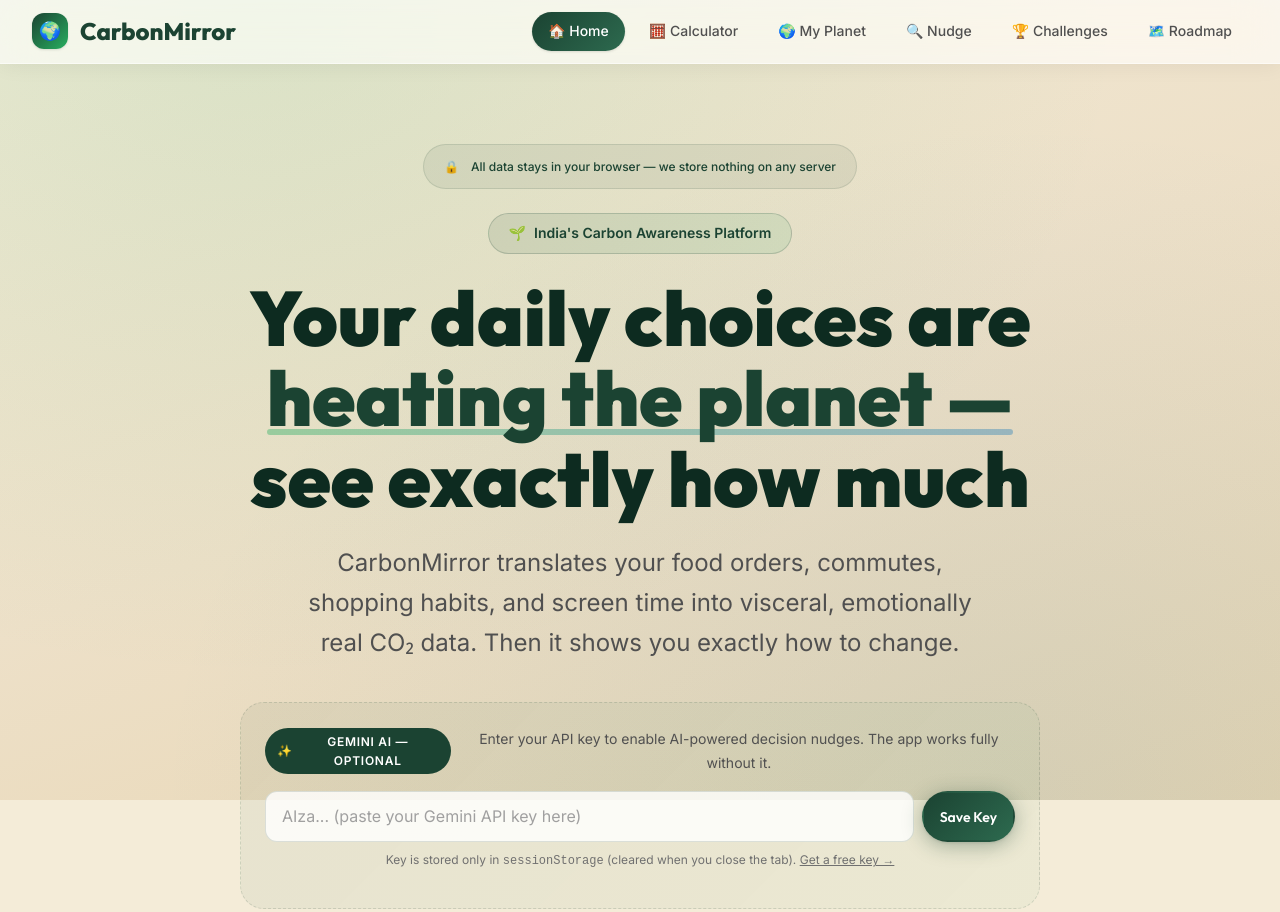
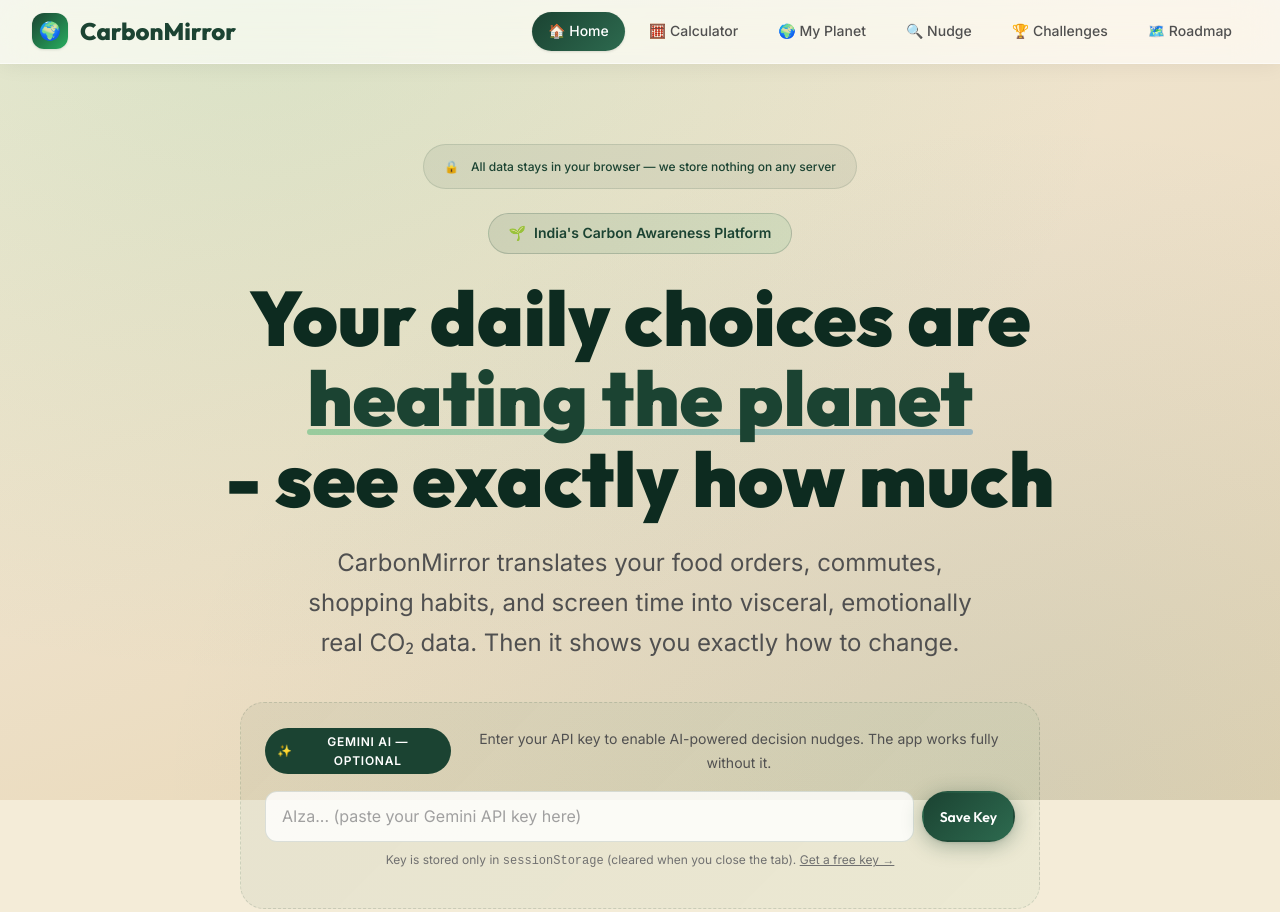
Before and after one commit to craze1pirate/carbon-footprint-awareness, a website with bundled scripts: page index.html in a window 1280 px wide. Shown: the top 912 px of the page. Built offline with nearby package versions, Linux system fonts and the light colour scheme.

```diff
--- a/index.html
+++ b/index.html
@@ -86,8 +86,8 @@
 
         <h1 class="hero__title">
           Your daily choices are<br />
-          <span class="highlight">heating the planet —</span><br />
-          see exactly how much
+          <span class="highlight">heating the planet</span><br />
+          - see exactly how much
         </h1>
 
         <p class="hero__subtitle">
```
